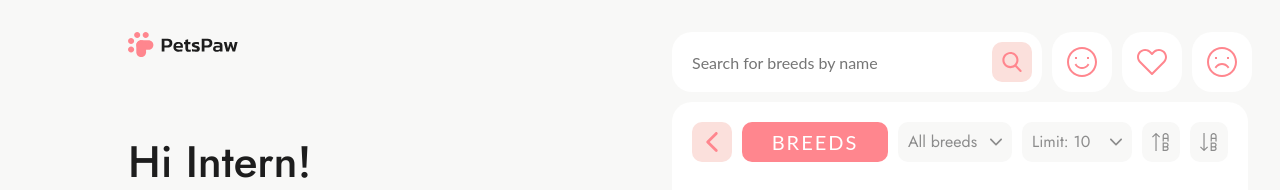
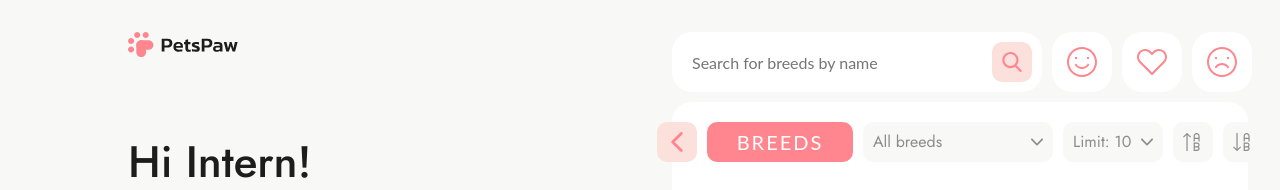
Before and after one commit to anastasssia88/macpaw-frontend, a React (Create React App) app: page /breeds in a window 1280 px wide. Shown: the top 190 px of the page. Built offline with nearby package versions, Linux system fonts and the light colour scheme.

Commit message:
fixed sorting element

```diff
--- /dev/null
+++ b/src/components/Dropdown.js
@@ -0,0 +1,101 @@
+import React, { useState } from 'react'
+import styled from 'styled-components';
+
+
+const Dropdown = ({md, lg, header}) => {
+    const [isOpen, setIsOpen] = useState(false);
+    const toggling = () => setIsOpen(!isOpen);
+
+    return (
+      <Main>
+        <DropDownContainer md={md} lg={lg} header={header}>
+          <DropDownHeader onClick={toggling}>
+              <p>{header}</p>
+              <svg viewBox="0 0 12 12">
+                    <path d="M6.59406 9.17405L11.7538 4.01423C12.0821 3.68603 12.0821 3.15383 11.7538 2.82575C11.4256 2.49767 10.8935 2.49767 10.5655 2.82575L5.99993 7.39142L1.43458 2.82593C1.10635 2.49779 0.574264 2.49779 0.24617 2.82593C-0.0820567 3.15401 -0.0820567 3.68615 0.24617 4.01435L5.40591 9.17418C5.57003 9.33824 5.78492 9.42017 5.9999 9.42017C6.21498 9.42017 6.43002 9.33807 6.59406 9.17405Z"></path>
+                </svg>
+            </DropDownHeader>
+          {isOpen && (
+            <DropDownListContainer>
+              <DropDownList md={md} lg={lg} >
+                <ListItem>Affenpinscher</ListItem>
+                <ListItem>Afghan Hound</ListItem>
+                <ListItem>African Hunting Dog</ListItem>
+              </DropDownList>
+            </DropDownListContainer>
+          )}
+        </DropDownContainer>
+      </Main>
+    );
+}
+
+export default Dropdown
+
+
+const Main = styled("div")`
+  height: auto;
+  z-index: 99;
+  transition: all 0.3s ease;
+`;
+
+const DropDownContainer = styled("div")`
+  width: 100px;
+  min-width: ${props => props.md && '110px'};
+  min-width: ${props => props.lg && '200px'};
+`;
+
+const DropDownHeader = styled("div")`
+    height: 40px;
+    background-color: ${props => props.theme.bgSort};
+    color: ${props => props.theme.textSec};
+    padding: 0px 10px;
+    margin-left: 10px;
+    border-radius: 10px;
+    cursor: pointer;
+    position: relative;
+
+    display: flex;
+    flex-direction: row;
+    justify-content: space-between;
+    align-items: center;
+
+    svg {
+        fill: #8C8C8C;
+        width: 12px;
+        height: 12px;
+    }
+
+    &:hover {
+        border: 2px solid #FBE0DC;
+    }
+`;
+
+const DropDownListContainer = styled("div")``;
+
+const DropDownList = styled("ul")`
+    position: fixed;
+    margin-top: 10px;
+    padding: 20px;
+    width: ${props => props.md && '210px'};
+    width: ${props => props.lg && '290px'};
+    border-radius: 10px;
+    box-sizing: border-box;
+    cursor: pointer;
+
+    font-size: 16px;
+    color: #8C8C8C;
+    background-color: ${props => props.theme.bgBox};
+
+  &:first-child {
+    padding-top: 0.8em;
+  }
+`;
+
+const ListItem = styled("li")`
+  list-style: none;
+  margin-bottom: 1em;
+  transition: all 0.3s ease;
+  &:hover{
+      color: #FF868E;
+  }
+`;
--- a/src/components/Sorting.js
+++ b/src/components/Sorting.js
@@ -1,22 +1,20 @@
 import React from 'react'
 import styled from 'styled-components';
+import Dropdown from '../components/Dropdown'
 
 const Sorting = () => {
     return (
         <Wrapper>
-            <SortBtn wMax>
-                <p>All breeds</p>
-                <svg viewBox="0 0 12 12">
-                    <path d="M6.59406 9.17405L11.7538 4.01423C12.0821 3.68603 12.0821 3.15383 11.7538 2.82575C11.4256 2.49767 10.8935 2.49767 10.5655 2.82575L5.99993 7.39142L1.43458 2.82593C1.10635 2.49779 0.574264 2.49779 0.24617 2.82593C-0.0820567 3.15401 -0.0820567 3.68615 0.24617 4.01435L5.40591 9.17418C5.57003 9.33824 5.78492 9.42017 5.9999 9.42017C6.21498 9.42017 6.43002 9.33807 6.59406 9.17405Z"></path>
-                </svg>
-            </SortBtn>
 
-            <SortBtn w100>
+            <Dropdown lg header="All breeds" />
+            <Dropdown md header="Limit: 10" />
+
+            {/* <SortBtn w100>
                 <p>Limit: 10</p>
                 <svg viewBox="0 0 12 12">
                     <path d="M6.59406 9.17405L11.7538 4.01423C12.0821 3.68603 12.0821 3.15383 11.7538 2.82575C11.4256 2.49767 10.8935 2.49767 10.5655 2.82575L5.99993 7.39142L1.43458 2.82593C1.10635 2.49779 0.574264 2.49779 0.24617 2.82593C-0.0820567 3.15401 -0.0820567 3.68615 0.24617 4.01435L5.40591 9.17418C5.57003 9.33824 5.78492 9.42017 5.9999 9.42017C6.21498 9.42017 6.43002 9.33807 6.59406 9.17405Z"></path>
                 </svg>
-            </SortBtn>
+            </SortBtn> */}
 
             <SortBtn sort>
                 <svg viewBox="0 0 20 20">
@@ -38,17 +36,17 @@ const Wrapper = styled.div`
     width: 100%;
     display: flex;
     flex-direction: row;
-    justify-content: space-between;
+    justify-content: flex-start;
     align-items: flex-start;
 `
 
 const SortBtn = styled.div`
     background-color: ${props => props.theme.bgSort};
     color: ${props => props.theme.textSec};
-    height: 40px;
-    width: 40px;
-    min-width: ${props => props.w100 && '110px'};
-    width: ${props => props.wMax && '100%'};
+    min-height: 40px;
+    min-width: 40px;
+    /* width: ${props => props.w100 && '110px'};
+    width: ${props => props.wMax && '100%'}; */
     padding: 0px 10px;
     margin-left: 10px;
     border-radius: 10px;
@@ -56,6 +54,14 @@ const SortBtn = styled.div`
     display: flex;
     justify-content: space-between;
     align-content: center;
+
+    &:hover {
+        border: 2px solid #FBE0DC;
+    }
+
+    &:hover svg {
+        fill: #FF868E;
+    }
 
     p {
         align-self: center;
@@ -68,5 +74,6 @@ const SortBtn = styled.div`
         width: ${props => props.sort && '18px'};
         height: ${props => props.sort && '20px'};
         align-self: center;
+
     }
 `
--- a/src/pages/Breeds.js
+++ b/src/pages/Breeds.js
@@ -6,6 +6,7 @@ import Search from '../layout/Search'
 import Layout from '../layout/Layout'
 import GoBack from '../components/GoBack'
 import Sorting from '../components/Sorting'
+
 
 const Breeds = () => {
     return (
```
Also changed, not shown: src/layout/Sidenav.js (line endings or trailing spaces).
